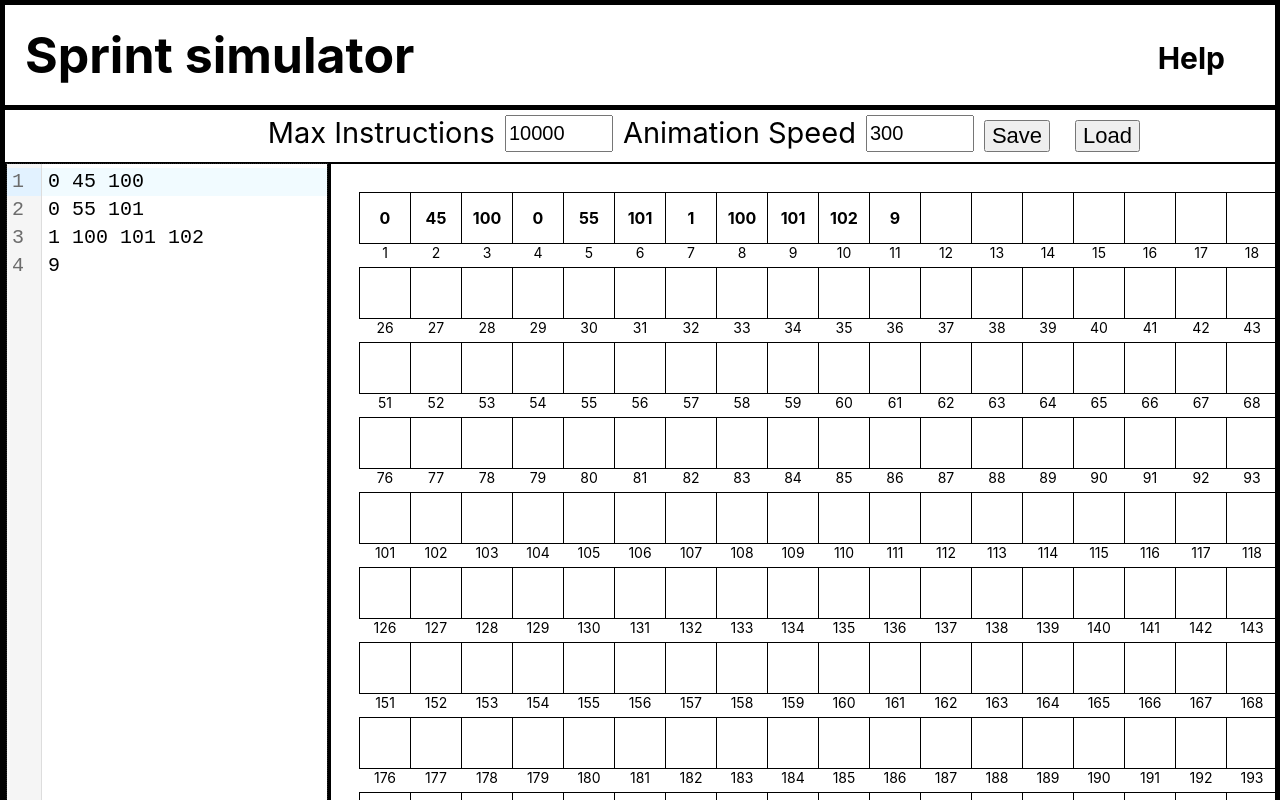
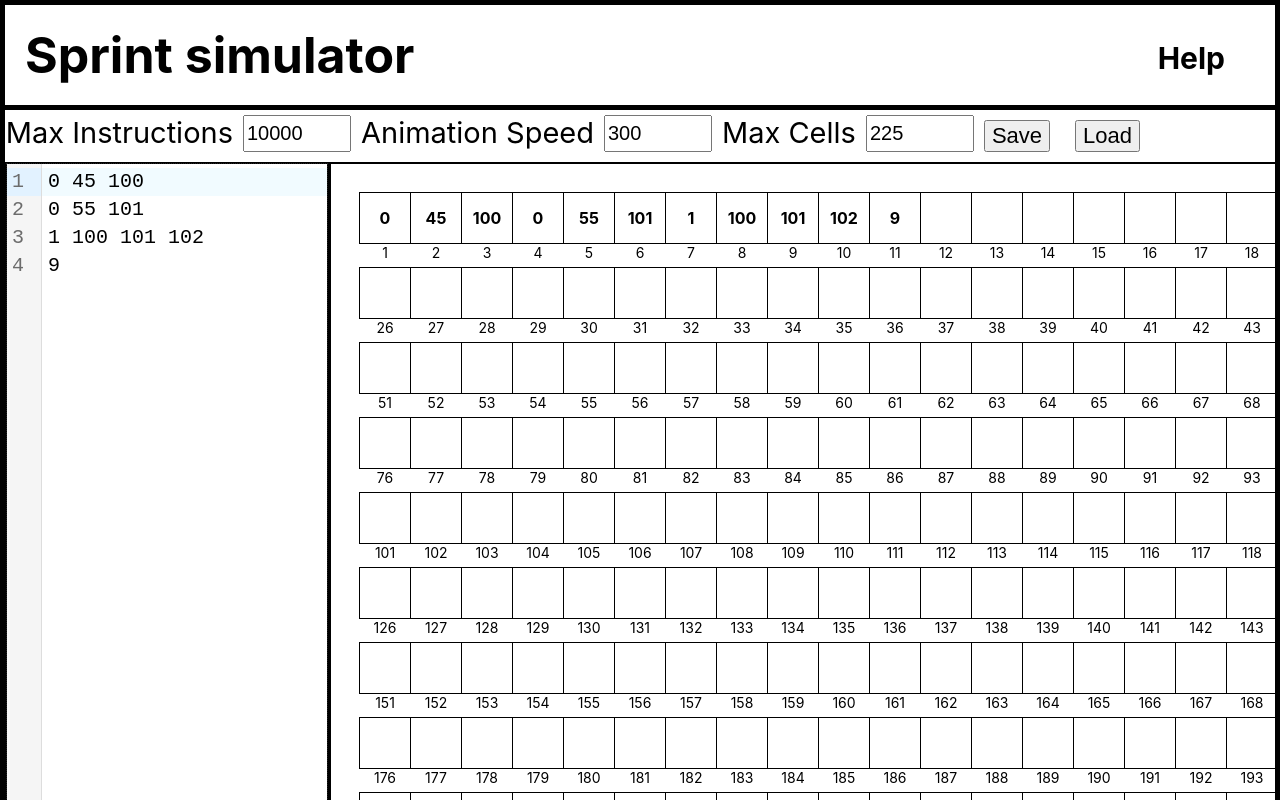
Before and after one commit to ashishkujoy/sprint-ui, a React (Create React App) app: page / in a window 1280 px wide. Shown: the top 800 px of the page. Built offline with nearby package versions, Linux system fonts and the light colour scheme.

Commit message:
Summit input number on pressing enter

```diff
--- a/src/App.js
+++ b/src/App.js
@@ -56,6 +56,13 @@ function App() {
               min={0}
               onChange={(speed) => dispatch(Actions.setAnimationSpeed(speed))}
             />
+
+            <AnimationSpeedSelector
+              title='Max Cells'
+              value={state.maxCellCount}
+              min={225}
+              onChange={(cellCounts) => dispatch(Actions.setCellCount(cellCounts))}
+            />
             <button className='btn' onClick={() => dispatch(Actions.showSaveProgramModal)}>Save</button>
             <button className='btn' onClick={() => dispatch(Actions.showLoadProgramModal)}>Load</button>
           </div>
--- a/src/components/InputModal.jsx
+++ b/src/components/InputModal.jsx
@@ -5,23 +5,20 @@ export const InputModal = ({ enabled, onSubmit, className }) => {
     const [number, setNumber] = useState(0)
     return <Modal
         isEnabled={enabled}
-        nonCloseable={false}
+        nonCloseable={true}
         className={className}>
         <p>Enter a number</p>
-        <input type='number' value={number} onChange={(e) => setNumber(e.target.value)}></input>
-        <button onClick={() => onSubmit(parseInt(number.trim()))}>Submit</button>
+        <form onSubmit={() => alert(number)}>
+            <input
+                type='number'
+                autoFocus={true}
+                value={number}
+                onChange={(e) => setNumber(e.target.value)}
+                style={{ textAlign: 'center' }}
+            ></input>
+            <button onClick={() => onSubmit(parseInt(number))}>Submit</button>
+        </form>
     </Modal>
-    // if (enabled) {
-
-    //     return <div className={`prompt ${className ? className : ''}`}>
-    //         <p>Enter a number</p>
-    //         <input type='number' value={number} onChange={(e) => setNumber(e.target.value)}></input>
-    //         <button onClick={() => onSubmit(parseInt(number.trim()))}>Submit</button>
-    //     </div>
-    // } else {
-    //     <></>
-    // }
-
 }
 
 export default InputModal;
--- a/src/state.js
+++ b/src/state.js
@@ -20,7 +20,7 @@ const emptyCells = (maxCellCount) => new Array(maxCellCount).fill(0).map((_, i)
 const newCellsWithCode = (code, maxCellCount) => {
     const tokens = toInts(code)
     const cells = emptyCells(maxCellCount);
-    tokens.forEach((value, index) => cells[index].value = value);
+    tokens.forEach((value, index) => cells[index] === undefined || cells[index] === null ? "" : cells[index].value = value);
 
     return cells;
 }
```
